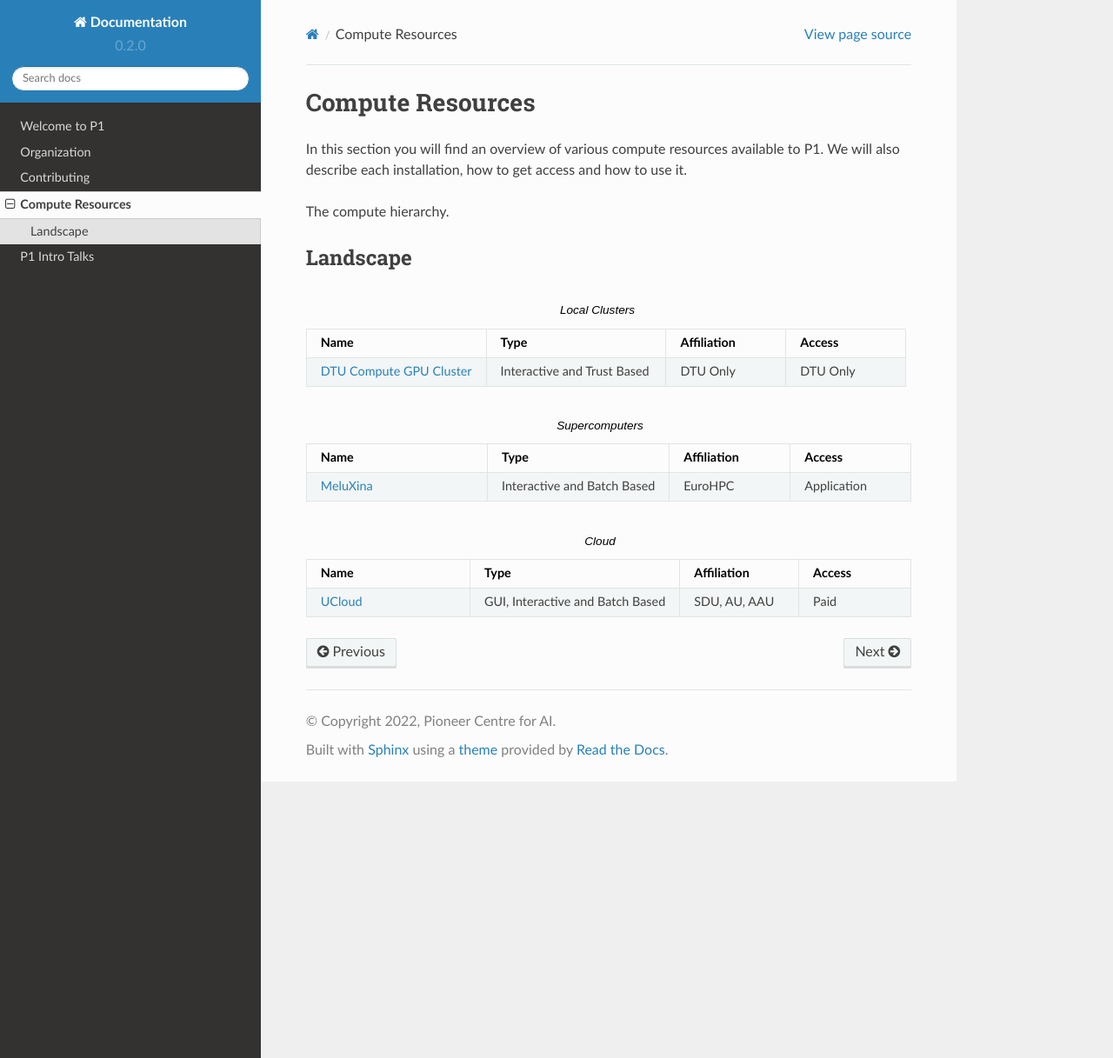
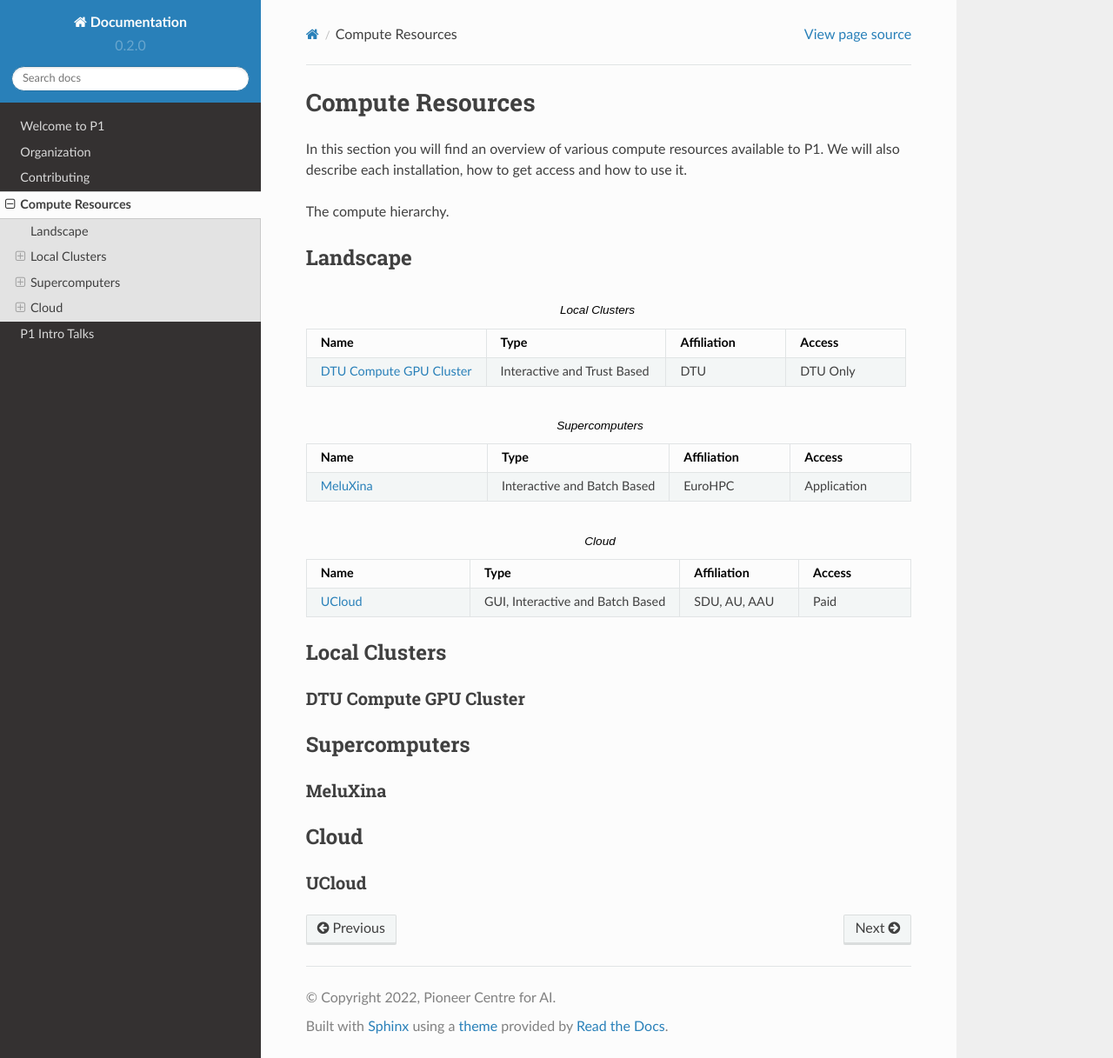
Before and after one commit to Pioneer-Centre-for-AI/p1-compute-documentation, a Sphinx documentation site: the page built from docs/source/compute-resources.rst, in a window 1280 px wide and 1217 px high. Shown: the whole window at 87% size. Built offline with Sphinx 7.4.7 and the Read the Docs theme 2.0.0, drawn with Linux system fonts in a browser that asks for light colours.

Commit message:
How does docs work?

```diff
--- a/docs/source/compute-resources.rst
+++ b/docs/source/compute-resources.rst
@@ -16,7 +16,7 @@
      - Access
    * - `DTU Compute GPU Cluster <https://itswiki.compute.dtu.dk/index.php/GPU_Cluster>`_
      - Interactive and Trust Based
-     - DTU Only
+     - DTU
      - DTU Only
 
 .. list-table:: Supercomputers
@@ -44,3 +44,23 @@
      - GUI, Interactive and Batch Based
      - SDU, AU, AAU
      - Paid
+
+
+Local Clusters
+**************
+
+DTU Compute GPU Cluster
+=======================
+
+
+Supercomputers
+**************
+
+MeluXina
+========
+
+Cloud
+*****
+
+UCloud
+======
```
